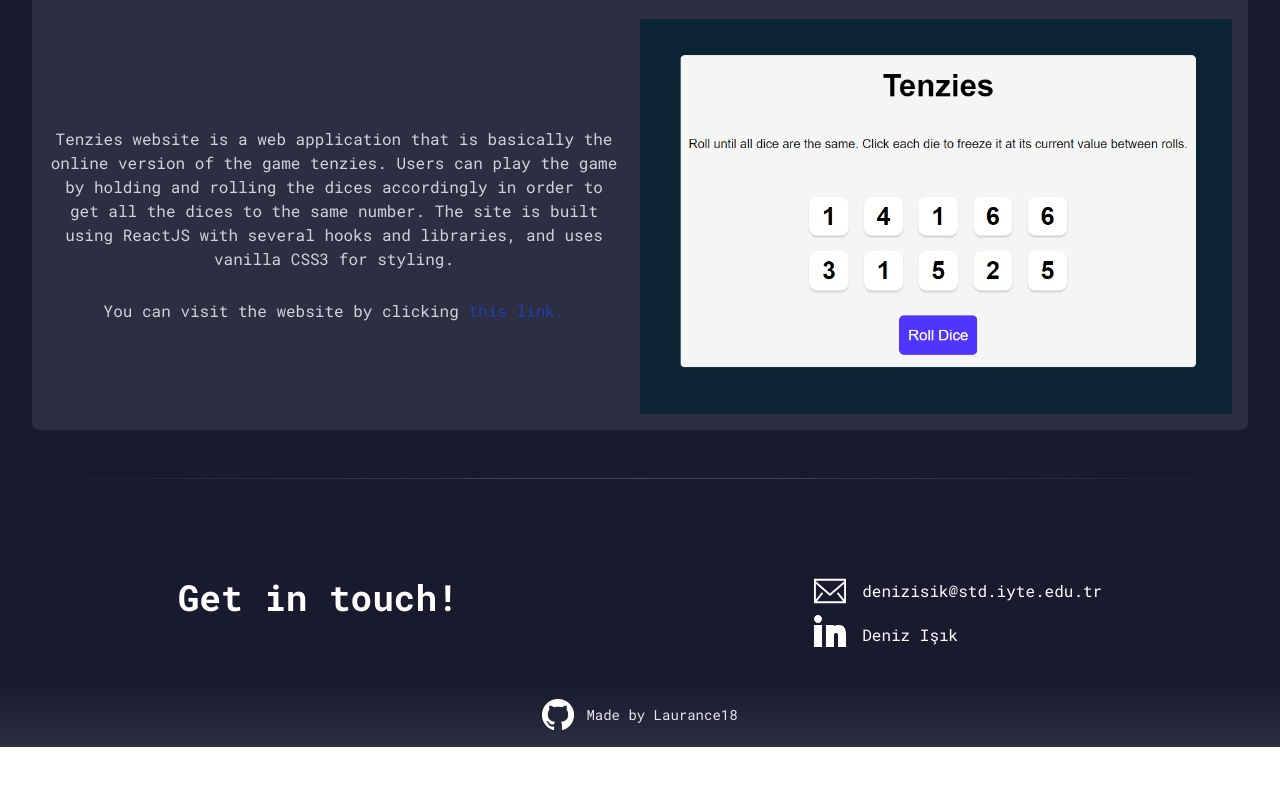
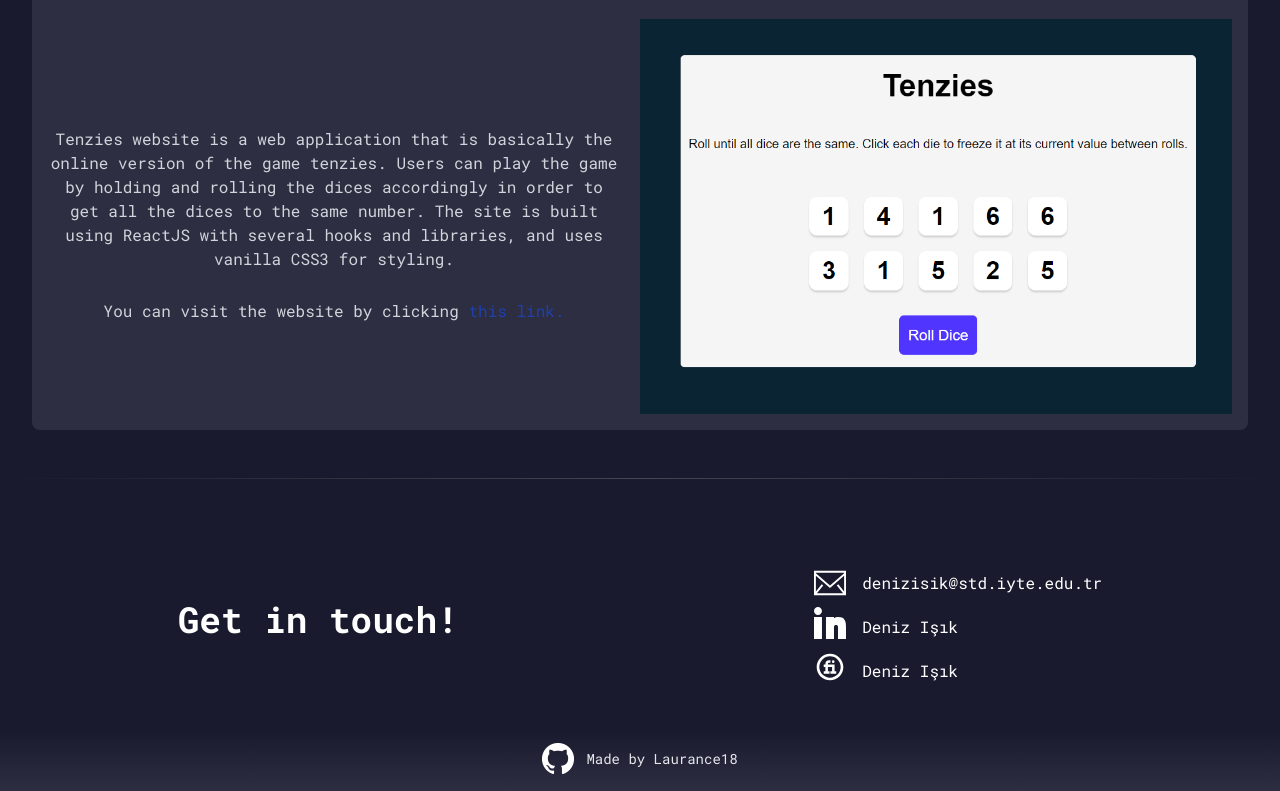
Before and after one commit to laurance18/portfolio, a React (Create React App) app in the folder portfolio-site/: page / in a window 1280 px wide. Shown: the part 1906-2697 px from the top of the page. Before the commit the page ends 2653 px from the top, so only its background shows below. Built offline with nearby package versions, Linux system fonts and the light colour scheme; the HTML template or start-up script is replaced by a standard one.

Commit message:
Add fiverr link to Contacts

```diff
--- a/portfolio-site/src/components/Contact.js
+++ b/portfolio-site/src/components/Contact.js
@@ -5,17 +5,17 @@ export default function Contact() {
                 <h2 className="text-white text-2xl md:text-4xl font-bold ">Get in touch!</h2>
             </div>
             <div className="">
-                {/* <span className="flex gap-4 items-center">
-                    <svg fill="#ffffff" width="32px" height="32px" viewBox="0 0 1920 1920" xmlns="http://www.w3.org/2000/svg"><g id="SVGRepo_bgCarrier" stroke-width="0"></g><g id="SVGRepo_tracerCarrier" stroke-linecap="round" stroke-linejoin="round"></g><g id="SVGRepo_iconCarrier"> <path d="M0 1694.235h1920V226H0v1468.235ZM112.941 376.664V338.94H1807.06v37.723L960 1111.233l-847.059-734.57ZM1807.06 526.198v950.513l-351.134-438.89-88.32 70.475 378.353 472.998H174.042l378.353-472.998-88.32-70.475-351.134 438.89V526.198L960 1260.768l847.059-734.57Z" fill-rule="evenodd"></path> </g></svg>
-                    <h3 className="text-white">denizisik2004@gmail.com</h3>
-                </span> */}
-                <span className="flex gap-4 items-center py-2">
+                <span className="flex gap-4 items-center pb-2">
                     <svg fill="#ffffff" width="32px" height="32px" viewBox="0 0 1920 1920" xmlns="http://www.w3.org/2000/svg"><g id="SVGRepo_bgCarrier" stroke-width="0"></g><g id="SVGRepo_tracerCarrier" stroke-linecap="round" stroke-linejoin="round"></g><g id="SVGRepo_iconCarrier"> <path d="M0 1694.235h1920V226H0v1468.235ZM112.941 376.664V338.94H1807.06v37.723L960 1111.233l-847.059-734.57ZM1807.06 526.198v950.513l-351.134-438.89-88.32 70.475 378.353 472.998H174.042l378.353-472.998-88.32-70.475-351.134 438.89V526.198L960 1260.768l847.059-734.57Z" fill-rule="evenodd"></path> </g></svg>
                     <h3 className="text-white">denizisik@std.iyte.edu.tr</h3>
                 </span>
-                <span className="flex gap-4 items-center">
+                <span className="flex gap-4 items-center pb-3">
                     <svg fill="#ffffff" width="32px" height="32px" viewBox="0 0 1920 1920" xmlns="http://www.w3.org/2000/svg"><g id="SVGRepo_bgCarrier" stroke-width="0"></g><g id="SVGRepo_tracerCarrier" stroke-linecap="round" stroke-linejoin="round"></g><g id="SVGRepo_iconCarrier"> <path d="M478.234 600.75V1920H.036V600.75h478.198Zm720.853-2.438v77.737c69.807-45.056 150.308-71.249 272.38-71.249 397.577 0 448.521 308.666 448.521 577.562v737.602h-480.6v-700.836c0-117.867-42.173-140.215-120.15-140.215-74.134 0-120.151 23.55-120.151 140.215v700.836h-480.6V598.312h480.6ZM239.099 0c131.925 0 239.099 107.294 239.099 239.099s-107.174 239.099-239.1 239.099C107.295 478.198 0 370.904 0 239.098 0 107.295 107.294 0 239.099 0Z" fill-rule="evenodd"></path> </g></svg>
                     <a href="https://www.linkedin.com/in/deniz-isik-me/" target="_blank" className="text-white pt-2 hover:text-gray-400">Deniz Işık</a>
+                </span>
+                <span className="flex gap-4 items-center pb-2">
+                    <svg fill="#ffffff" className="scale-[1.2]" width="32px" height="32px" viewBox="-2 -2 24 24" xmlns="http://www.w3.org/2000/svg" preserveAspectRatio="xMinYMin" class="jam jam-fiverr-circle"><g id="SVGRepo_bgCarrier" stroke-width="0"></g><g id="SVGRepo_tracerCarrier" stroke-linecap="round" stroke-linejoin="round"></g><g id="SVGRepo_iconCarrier"><path d="M10 18a8 8 0 1 0 0-16 8 8 0 0 0 0 16zm0 2C4.477 20 0 15.523 0 10S4.477 0 10 0s10 4.477 10 10-4.477 10-10 10z"></path><path d="M13.427 13.148v-5h-5v-.312c0-.517.42-.938.938-.938h.937V5.023h-.937a2.816 2.816 0 0 0-2.813 2.813v.312h-1.25v1.875h1.25v3.125h-1.25v1.875h4.375v-1.875h-1.25v-3.125h3.143v3.125h-1.268v1.875h4.375v-1.875h-1.25z"></path><circle cx="12.402" cy="5.971" r="1.001"></circle></g></svg>
+                    <a href="https://www.fiverr.com/laurance18?up_rollout=true" target="_blank" className="text-white pt-2 hover:text-gray-400">Deniz Işık</a>
                 </span>
             </div>
 
```
